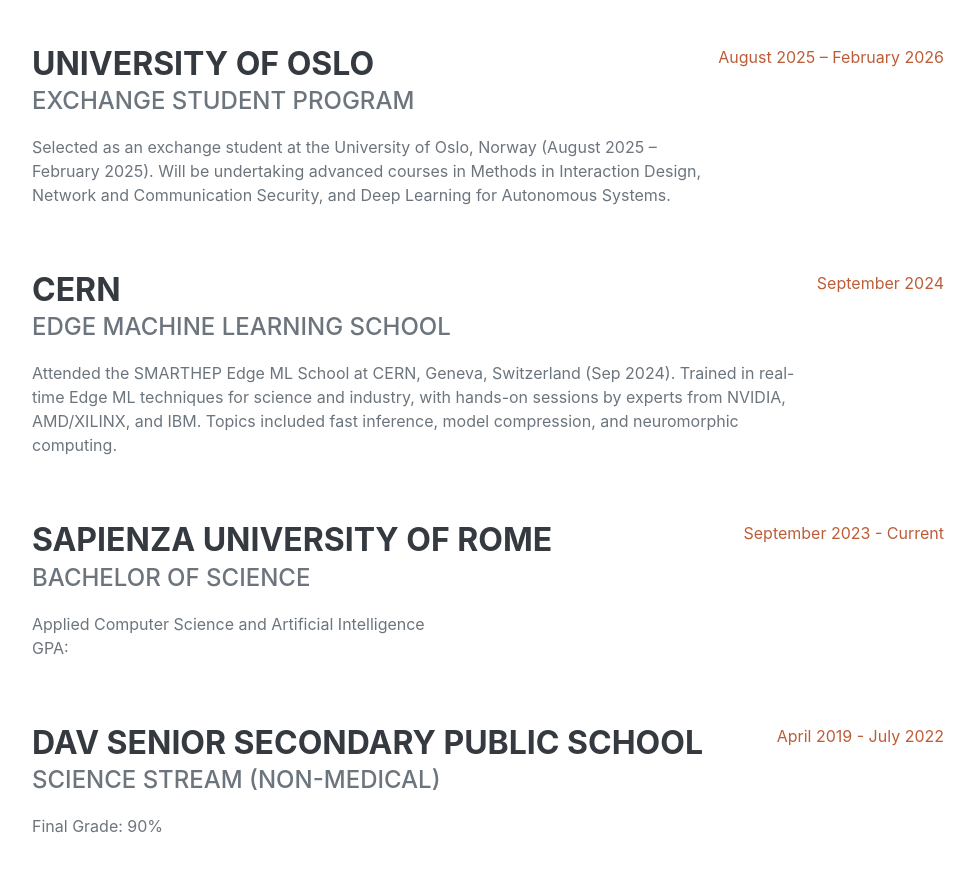
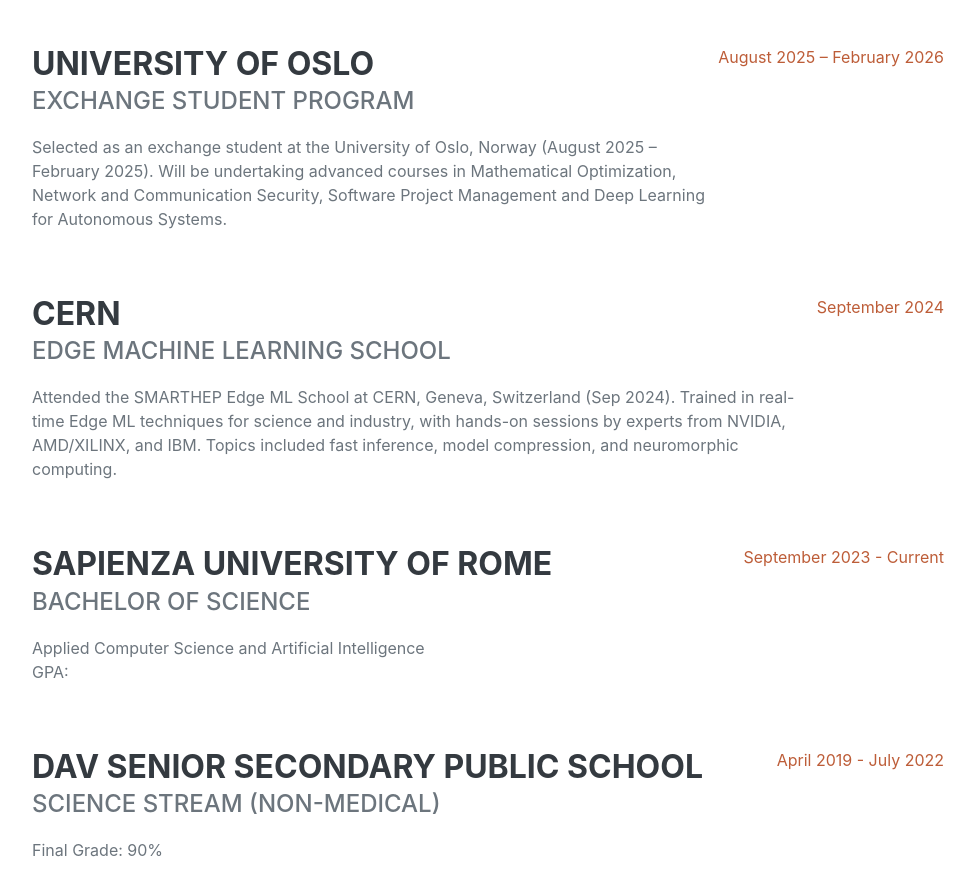
Before and after one commit to asaini281/asaini281.github.io, a plain HTML site: page index.html in a window 1280 px wide. Shown: the part 1782-2677 px from the top of the page, without its empty margins (288-1263 px from the left). Drawn offline with nearby package versions, Linux system fonts and the light colour scheme; a web font is replaced by a local one.

Commit message:
Update projects page / index

```diff
--- a/index.html
+++ b/index.html
@@ -85,7 +85,7 @@
 							<div class="subheading mb-3">Exchange Student Program</div>
 							<p>
 								Selected as an exchange student at the University of Oslo, Norway (August 2025 – February 2025).
-								Will be undertaking advanced courses in Methods in Interaction Design, Network and Communication Security, and Deep Learning for Autonomous Systems.
+								Will be undertaking advanced courses in Mathematical Optimization, Network and Communication Security, Software Project Management and Deep Learning for Autonomous Systems.
 							</p>
 						</div>
 						<div class="flex-shrink-0"><span class="text-primary">August 2025 – February 2026</span></div>
```
